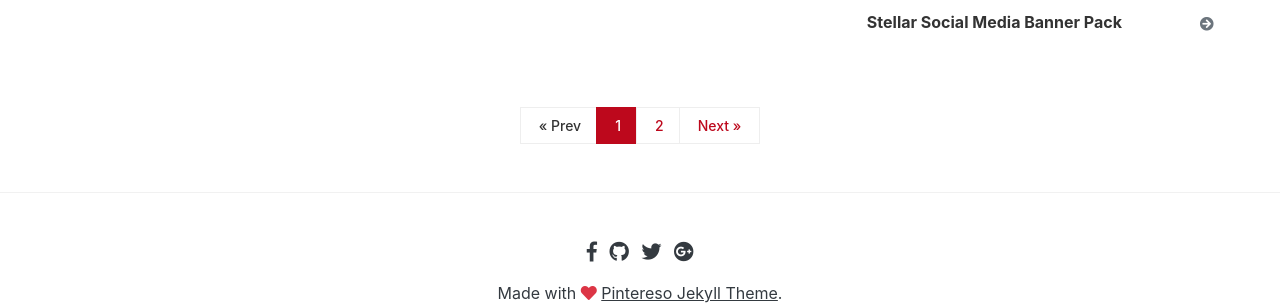
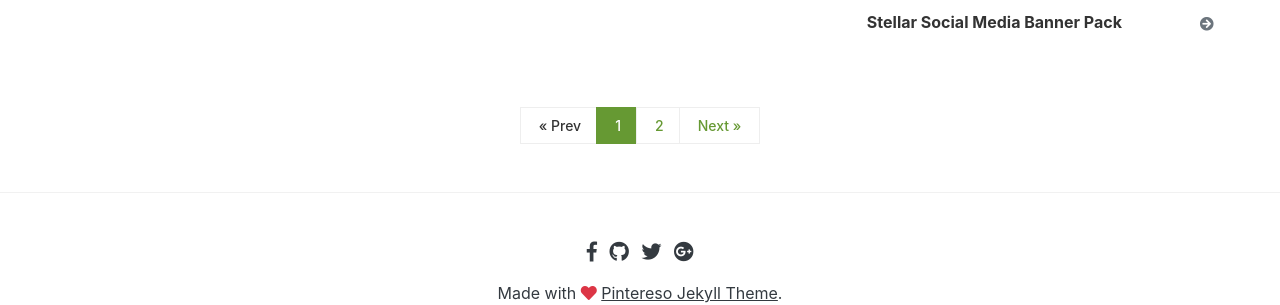
Before and after one commit to vicevolf/wishlist-gold, a Jekyll site: the page built from index.html, in a window 1280 px wide and 1400 px high, scrolled down 3918 px. Shown: the part 991-1296 px from the top of the window. Built offline with Jekyll 4.4.1, drawn with Linux system fonts in a browser that asks for light colours; nearby versions of some CDN libraries; library files that are not in the unit come from our copies; the list of posts is cut into pages by our own code; comment, search, counter and statistics services are not loaded.

Commit message:
更换颜色

```diff
--- a/assets/css/theme.css
+++ b/assets/css/theme.css
@@ -20,7 +20,7 @@
 	border-radius: 0;
 }
 blockquote {
-    border-left: 7px solid #bd081c;
+    border-left: 7px solid #669933;
     padding-left: 20px;
     margin-left: 20px;
     font-style: italic;
@@ -170,9 +170,9 @@
 	font-weight:500;
 }
 .pagination span.webjeda {
-	background:#bd081c;
+	background:#669933;
 	color:#fff;
-	border:1px solid #bd081c;
+	border:1px solid #669933;
 }
 .pagination a,.pagination span.prev,.pagination span.next {
 	background-color:#ffffff;
@@ -181,7 +181,7 @@
 	color:#333;
 }
 .pagination a {
-	color:#bd081c;
+	color:#669933;
 }
 .pagination a:hover {
 	background-color:#f1f1f1;
@@ -238,7 +238,7 @@
      transition: all 0.2s;
 }
 .card-pin.raco:hover i.text-muted {
-    color:#bd081c !Important;
+    color:#669933 !Important;
      transition: all 0.2s;
     position: relative;
 }
```
